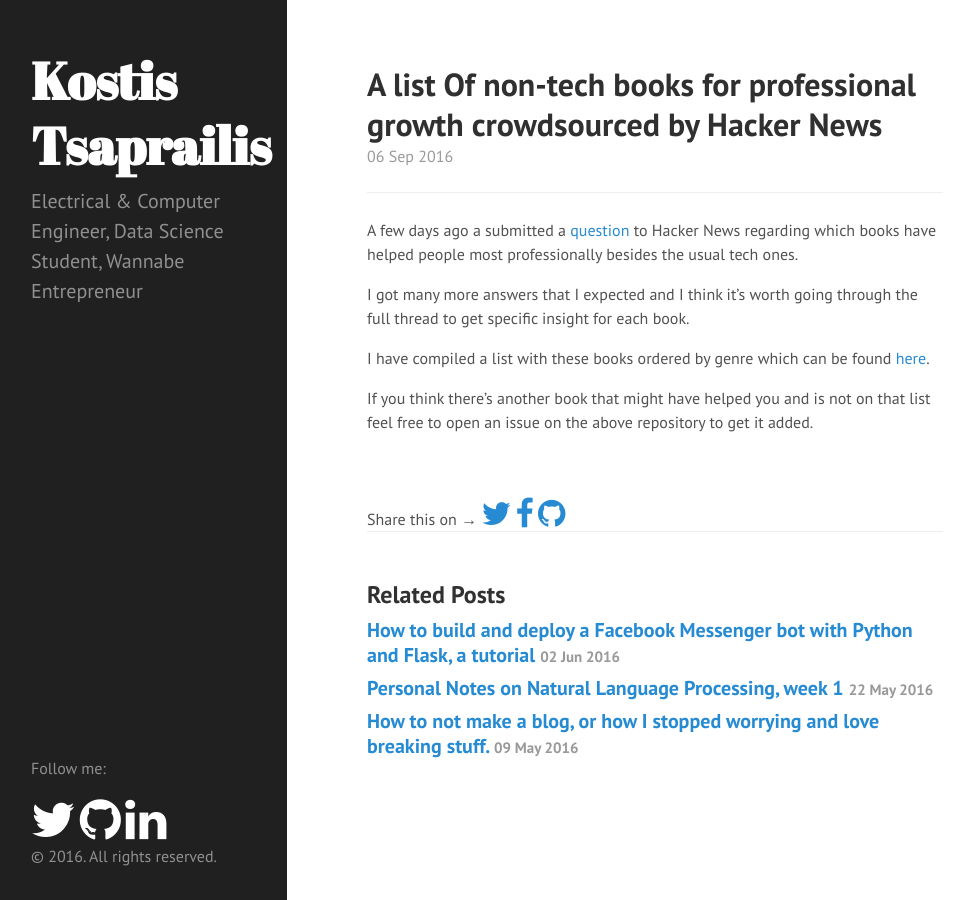
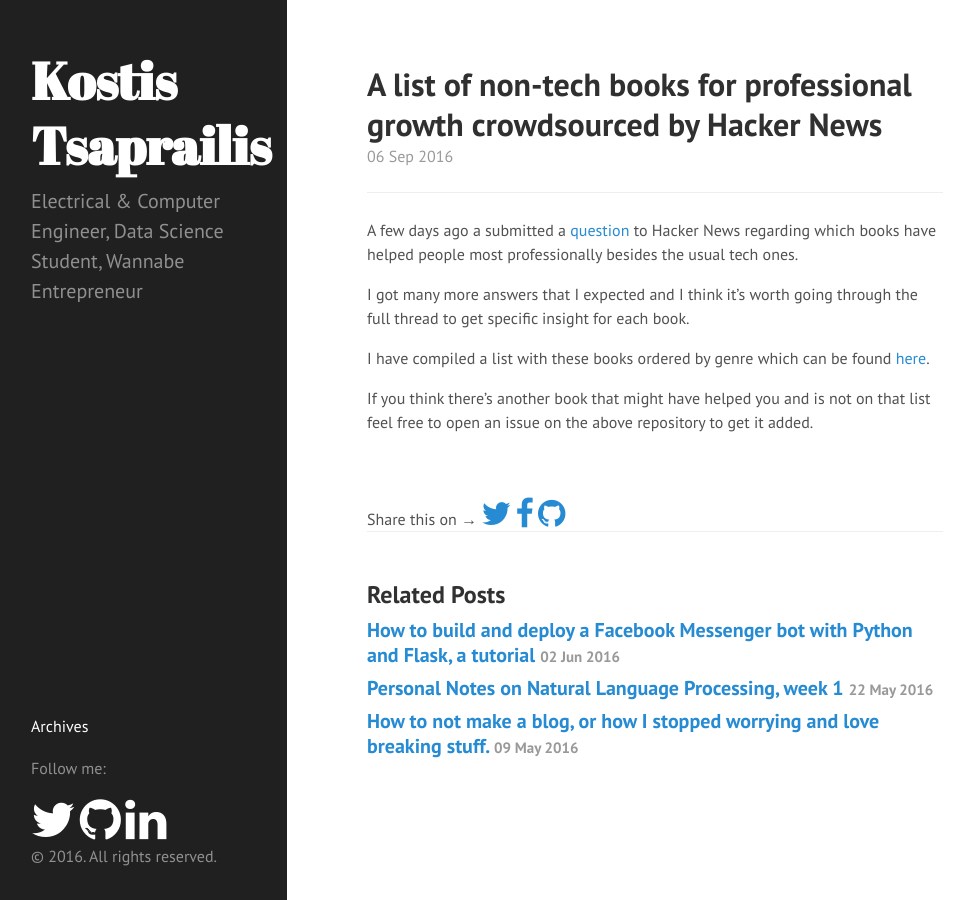
Before and after one commit to leokleist/kostistsaprailis.github.io, a Jekyll site: the page built from _posts/2016-09-06-Non-tech-Books-For_Professional-Growth.md, in a window 1280 px wide. Shown: the whole page, without its empty margins (1-975 px from the left). Built offline with Jekyll 4.4.1, drawn with Linux system fonts in a browser that asks for light colours; nearby versions of some CDN libraries.

Commit message:
Adding Archives page

```diff
--- a/_includes/sidebar.html
+++ b/_includes/sidebar.html
@@ -10,7 +10,8 @@
       <p class="lead">{{ site.description }}</p>
     </div>
 
-    <nav class="sidebar-nav">
+
+    <div class="sidebar-sticky container">
       {% comment %}
         The code below dynamically generates a sidebar nav of pages with
         `layout: page` in the front-matter. See readme for usage.
@@ -24,10 +25,7 @@
           {% endif %}
         {% endif %}
       {% endfor %}
-    </nav>
-
-
-      <div class="sidebar-sticky container">
+      <p></p>
       <p>Follow me: </p>
       <div>
         {% if site.twitter_username %}
--- a/_posts/2016-09-06-Non-tech-Books-For_Professional-Growth.md
+++ b/_posts/2016-09-06-Non-tech-Books-For_Professional-Growth.md
@@ -1,6 +1,6 @@
 ---
 layout: post
-title:  "A list Of non-tech books for professional growth crowdsourced by Hacker News"
+title:  "A list of non-tech books for professional growth crowdsourced by Hacker News"
 date:   2016-09-06 23:00:00 +0300
 ---
 
```
Also changed, not shown: about.md (+1 -2 lines), archive.md (added, +32 -0 lines). Lines whose indentation alone changed are shown as unchanged.
